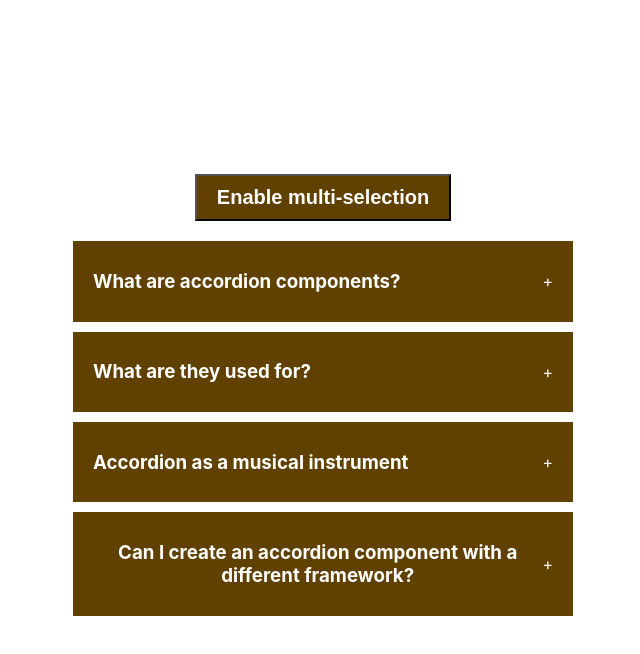
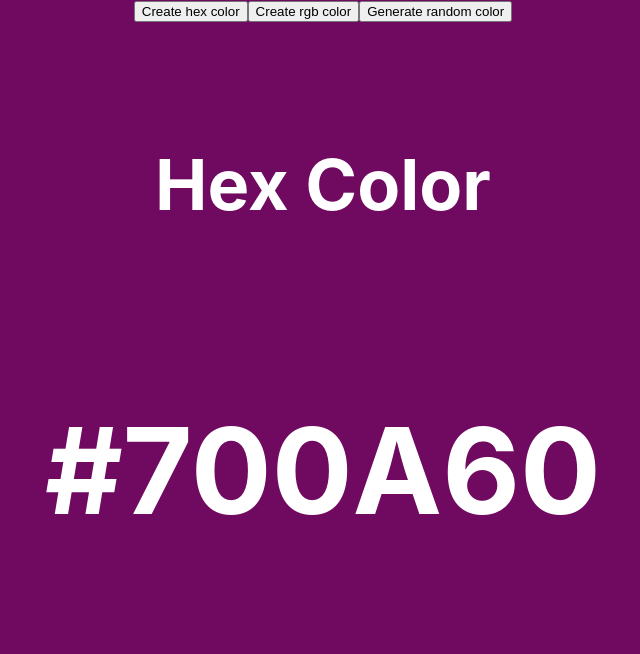
Before and after one commit to IT22074072/react_project1, a React (Create React App) app in the folder frontend/: page / in a window 1280 px wide. Shown: the top 654 px of the page, without its empty margins (317-957 px from the left). Built offline with nearby package versions, Linux system fonts and the light colour scheme.

Commit message:
random color generator

```diff
--- a/frontend/src/App.js
+++ b/frontend/src/App.js
@@ -1,11 +1,16 @@
 import './App.css';
 import Accordian from './components/accordian';
+import RandomColor from './components/random-color';
 
 function App() {
   return (
     <div className="App">
       {/**Accordian component */}
-      <Accordian/>
+      {/**<Accordian/>*/}
+
+      {/**Random color component */}
+      <RandomColor/>
+
     </div>
   );
 }
--- /dev/null
+++ b/frontend/src/components/random-color/index.jsx
@@ -0,0 +1,73 @@
+import { useEffect, useState } from "react";
+
+export default function RandomColor() {
+  const [typeOfColor, setTypeOfColor] = useState("hex");
+  const [color, setColor] = useState("#000000");
+
+  function randomColorUtility(length) {
+    return Math.floor(Math.random() * length);
+  }
+
+  function handleCreateRandomHexColor() {
+    const hex = [0, 1, 2, 3, 4, 5, 6, 7, 8, 9, "A", "B", "C", "D", "E", "F"];
+    let hexColor = "#";
+
+    for (let i = 0; i < 6; i++) {
+      hexColor += hex[randomColorUtility(hex.length)];
+    }
+
+    console.log(hexColor);
+
+    setColor(hexColor);
+  }
+
+  useEffect(() => {
+    if (typeOfColor === "rgb") handleCreateRandomRgbColor();
+    else handleCreateRandomHexColor();
+  }, [typeOfColor]);
+
+  function handleCreateRandomRgbColor() {
+    const r = randomColorUtility(256);
+    const g = randomColorUtility(256);
+    const b = randomColorUtility(256);
+
+    setColor(`rgb(${r},${g},${b})`);
+  }
+
+  return (
+    <div
+      style={{
+        width: "100vw",
+        height: "100vh",
+        background: color,
+      }}
+    >
+      <button onClick={() => setTypeOfColor("hex")}>Create hex color</button>
+      <button onClick={() => setTypeOfColor("rgb")}>Create rgb color</button>
+      <button
+        onClick={
+          typeOfColor === "hex"
+            ? handleCreateRandomHexColor
+            : handleCreateRandomRgbColor
+        }
+      >
+        Generate random color
+      </button>
+      <div
+        style={{
+          display: "flex",
+          justifyContent: "center",
+          alignItems: "center",
+          color: "#fff",
+          fontSize: "60px",
+          marginTop: "50px",
+          flexDirection: 'column',
+          gap:'20px'
+        }}
+      >
+        <h3>{typeOfColor === "rgb" ? "RGB Color" : "Hex Color"}</h3>
+        <h1>{color}</h1>
+      </div>
+    </div>
+  );
+}
```
